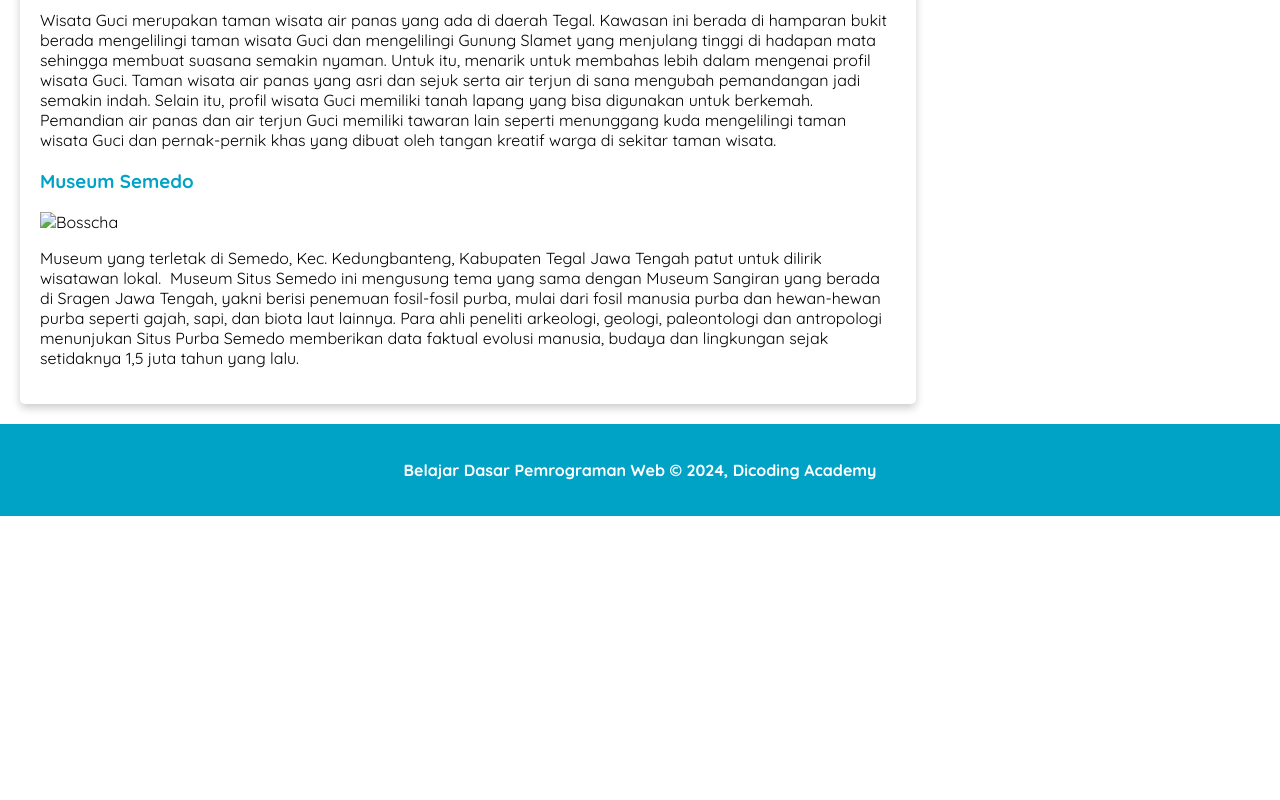
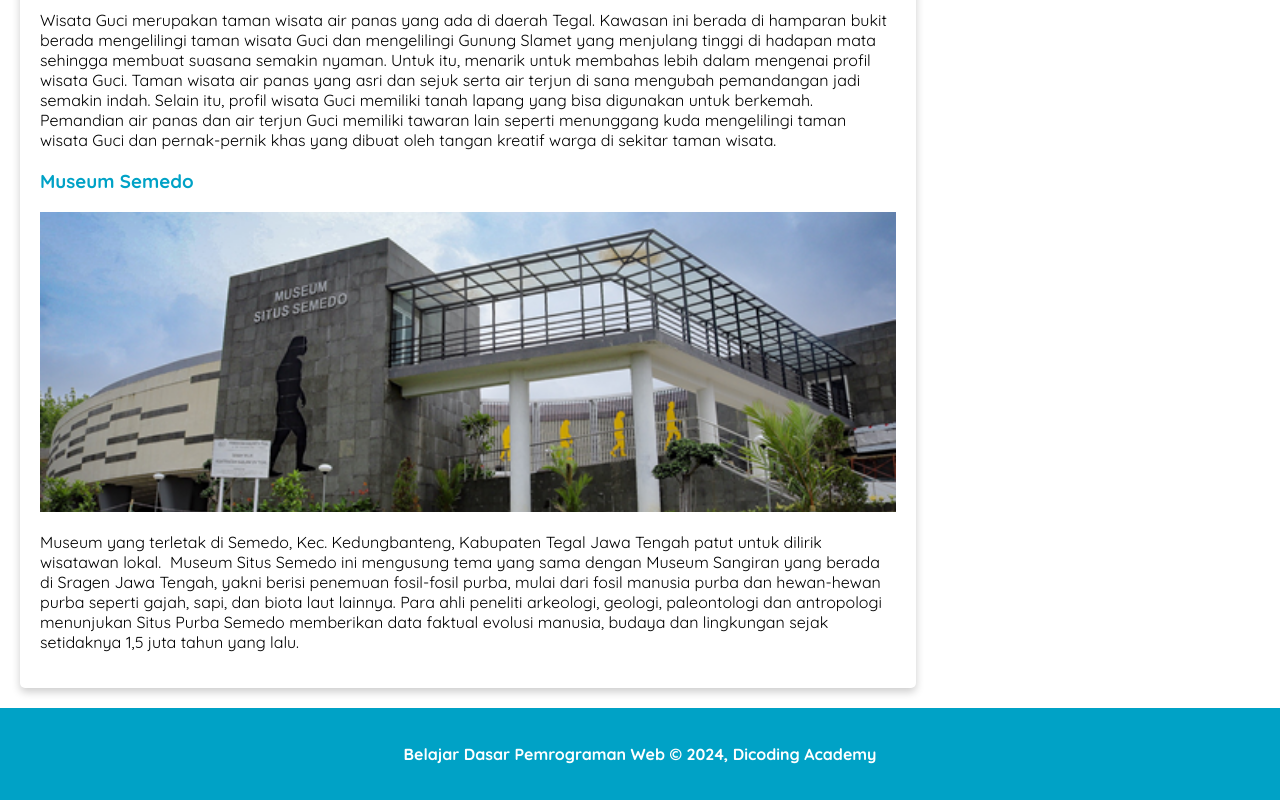
Before and after one commit to stnkbhj/Submission, a plain HTML site: page index.html in a window 1280 px wide. Shown: the part 2466-3266 px from the top of the page. Before the commit the page ends 2982 px from the top, so only its background shows below. Drawn offline with Linux system fonts and the light colour scheme; files that its build step writes are made by us from their sources; files whose address does not match are found by name.

Commit message:
Update index.html

```diff
--- a/index.html
+++ b/index.html
@@ -102,7 +102,7 @@
 	</p>
 
 	<h3>Museum Semedo</h3>
-	<img src="aset\semedo.png" alt="Bosscha" class="featured-image" />
+	<img src="https://github.com/stnkbhj/Submission/blob/f4afeacd2ffd5b694836517ff3f03a7d38cb20b3/semedo.png" alt="Bosscha" class="featured-image" />
 	<p>
 		Museum yang terletak di Semedo, Kec. Kedungbanteng, Kabupaten Tegal Jawa Tengah patut untuk dilirik wisatawan lokal.
 		Museum Situs Semedo ini mengusung tema yang sama dengan Museum Sangiran yang berada di Sragen Jawa Tengah,
```
